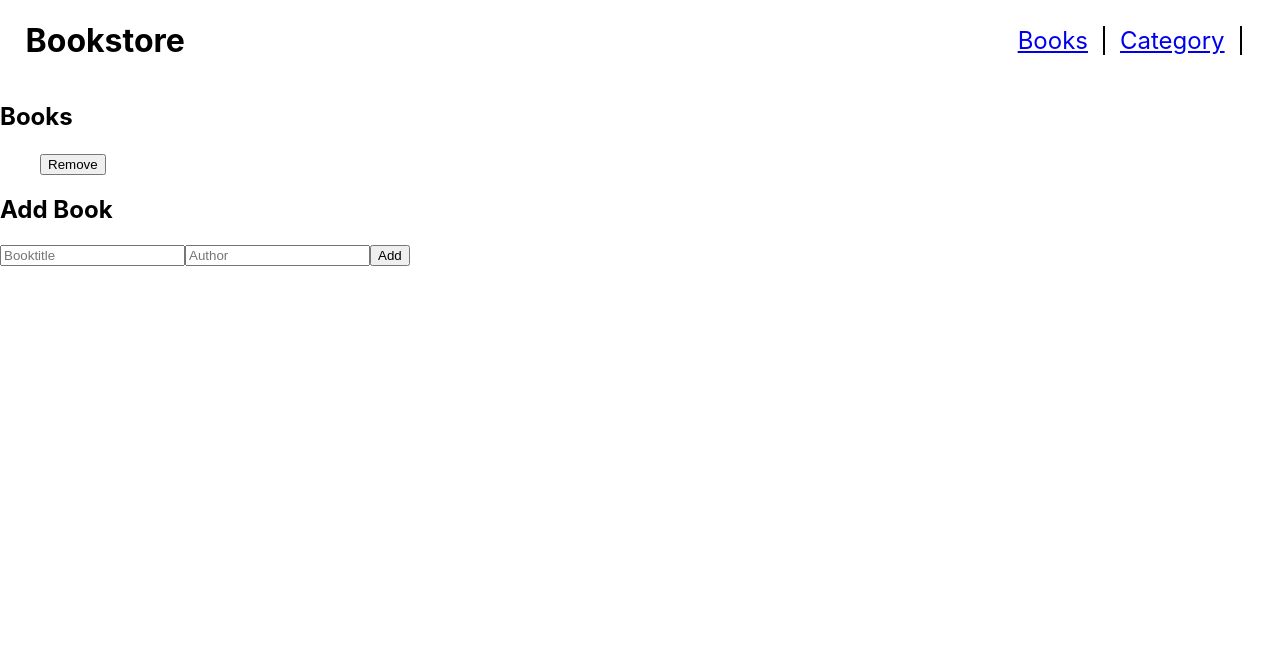
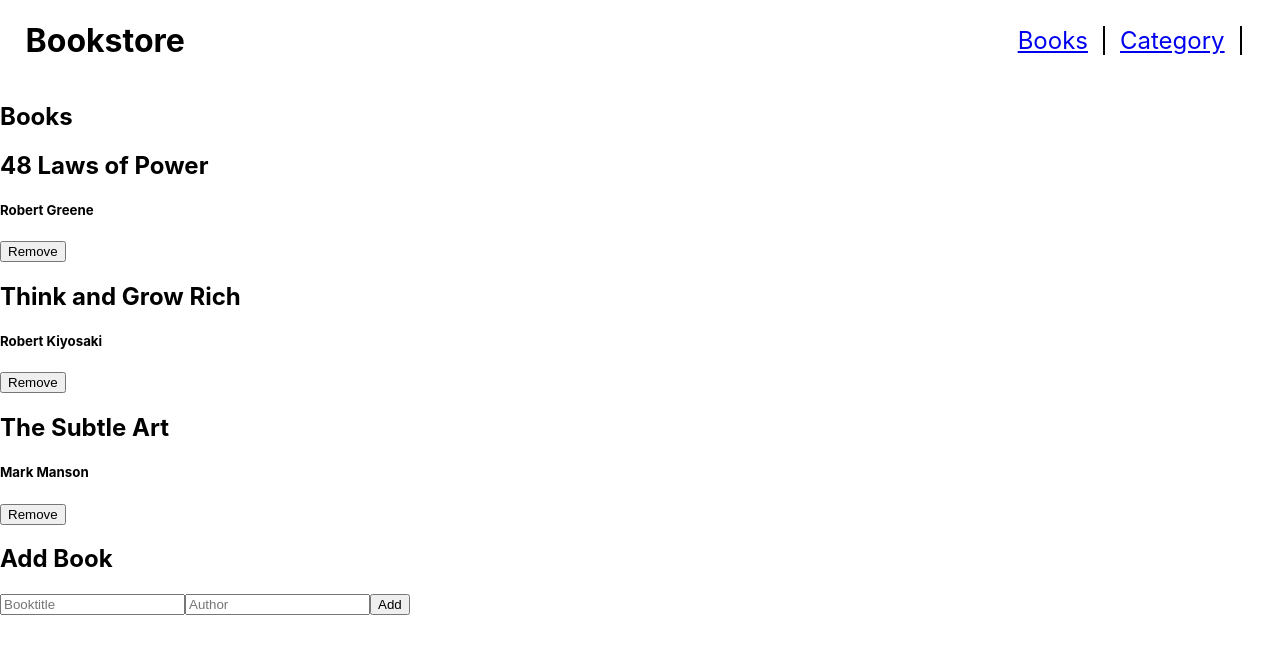
Before and after one commit to Ogaga01/react-bookstore-app, a React (Create React App) app: page / in a window 1280 px wide. Shown: the top 654 px of the page. Built offline with nearby package versions, Linux system fonts and the light colour scheme.

Commit message:
Add all project requirement

```diff
--- a/src/components/Book.js
+++ b/src/components/Book.js
@@ -1,12 +1,18 @@
 import React from 'react';
 import PropTypes from 'prop-types';
+import { useDispatch } from 'react-redux';
+import { removeBook } from '../redux/books/books';
 
-function Book({ title, author }) {
+function Book({ title, author, id }) {
+  const dispatch = useDispatch();
+  const deleteBook = (bookId) => {
+    dispatch(removeBook(bookId));
+  };
   return (
     <div>
       <h2>{title}</h2>
       <h5>{author}</h5>
-      <div><button type="button">Remove</button></div>
+      <div><button type="button" onClick={() => deleteBook(id)}>Remove</button></div>
     </div>
   );
 }
@@ -14,6 +20,7 @@ function Book({ title, author }) {
 Book.propTypes = {
   title: PropTypes.string.isRequired,
   author: PropTypes.string.isRequired,
+  id: PropTypes.number.isRequired,
 };
 
 export default Book;
--- a/src/components/Books.js
+++ b/src/components/Books.js
@@ -1,17 +1,16 @@
 import { React } from 'react';
+import { useSelector } from 'react-redux';
 import Book from './Book';
 import Form from './Forms';
 
 function Books() {
+  const books = useSelector((state) => state.books);
   return (
     <div>
       <h2>Books</h2>
-      <ul>
-        <li>
-          <Book title="" author="" />
-
-        </li>
-      </ul>
+      {books.map((book) => (
+        <Book key={book.id} id={book.id} title={book.title} author={book.author} />
+      ))}
       <div><Form /></div>
     </div>
   );
--- a/src/components/Categories.js
+++ b/src/components/Categories.js
@@ -1,8 +1,18 @@
 import React from 'react';
+import { useDispatch, useSelector } from 'react-redux';
+import { checkStatus } from '../redux/categories/categories';
 
 function Categories() {
+  const cathy = useSelector((state) => state.categories);
+  const dispatch = useDispatch();
+  const checkOurStatus = () => {
+    dispatch(checkStatus());
+  };
   return (
-    <button type="button">Check Status</button>
+    <div>
+      <p>{cathy}</p>
+      <button type="button" onClick={checkOurStatus}>Check Status</button>
+    </div>
   );
 }
 
--- a/src/components/Forms.js
+++ b/src/components/Forms.js
@@ -1,12 +1,43 @@
-import React from 'react';
+import React, { useState } from 'react';
+import { useSelector, useDispatch } from 'react-redux';
+import { addBook } from '../redux/books/books';
 
 function Form() {
+  const [author, setAuthor] = useState('');
+  const [title, setTitle] = useState('');
+  const dispatch = useDispatch();
+  const books = useSelector((state) => state.books);
+
+  const bookAuthor = (e) => {
+    setAuthor(e.target.value);
+  };
+
+  const bookTitle = (e) => {
+    setTitle(e.target.value);
+  };
+
+  const submit = (e) => {
+    e.preventDefault();
+    if (title && author) {
+      dispatch(
+        addBook(
+          {
+            id: books.length + 1,
+            author,
+            title,
+          },
+        ),
+      );
+      setTitle('');
+      setAuthor('');
+    }
+  };
   return (
     <>
       <h2>Add Book</h2>
-      <form>
-        <input type="text" placeholder="Booktitle" />
-        <input type="text" placeholder="Author" />
+      <form onSubmit={submit}>
+        <input type="text" placeholder="Booktitle" value={title} onChange={bookTitle} required />
+        <input type="text" placeholder="Author" value={author} onChange={bookAuthor} required />
         <button type="submit">Add</button>
       </form>
     </>
--- a/src/redux/books/books.js
+++ b/src/redux/books/books.js
@@ -1,4 +1,20 @@
-const initialState = [];
+const initialState = [
+  {
+    id: 1,
+    title: '48 Laws of Power',
+    author: 'Robert Greene',
+  },
+  {
+    id: 2,
+    title: 'Think and Grow Rich',
+    author: 'Robert Kiyosaki',
+  },
+  {
+    id: 3,
+    title: 'The Subtle Art',
+    author: 'Mark Manson',
+  },
+];
 const ADD_BOOK = 'bookStore/books/ADD_BOOK';
 const REMOVE_BOOK = 'bookStore/books/REMOVE_BOOK';
 
```
